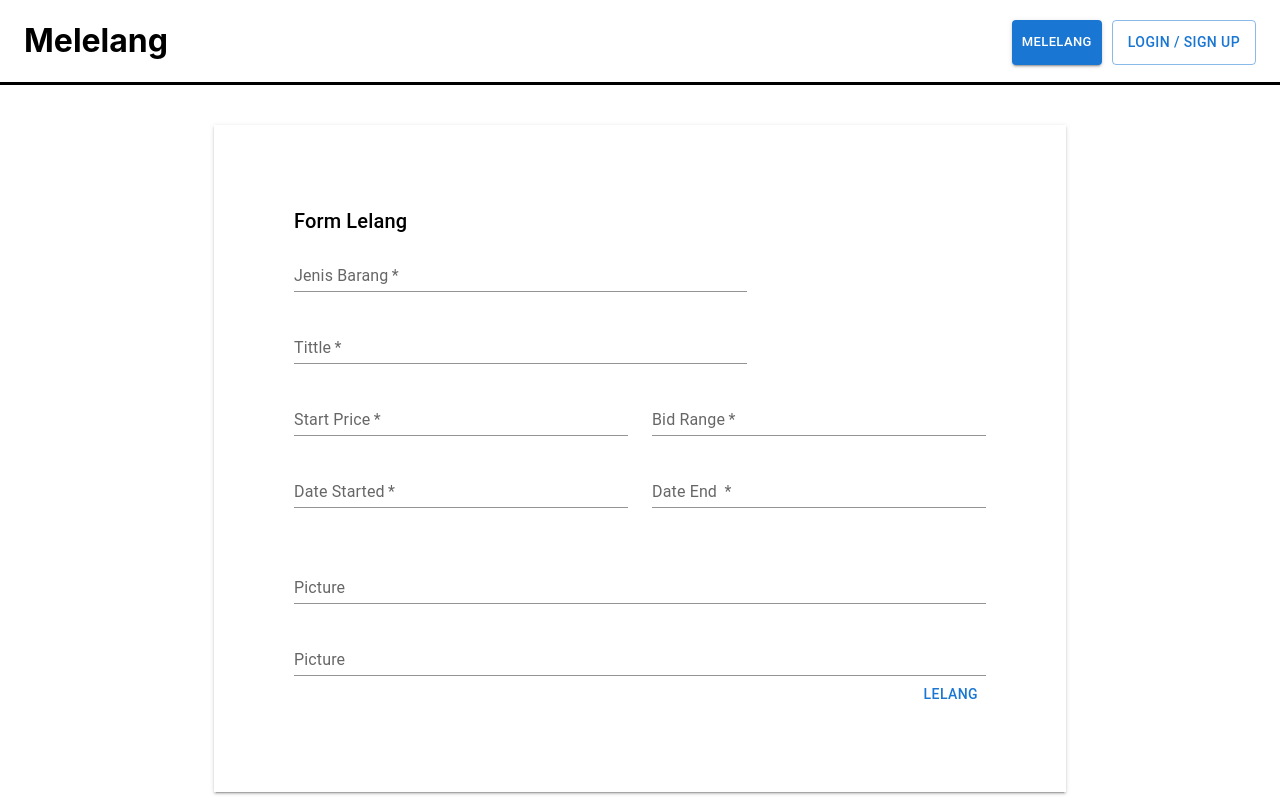
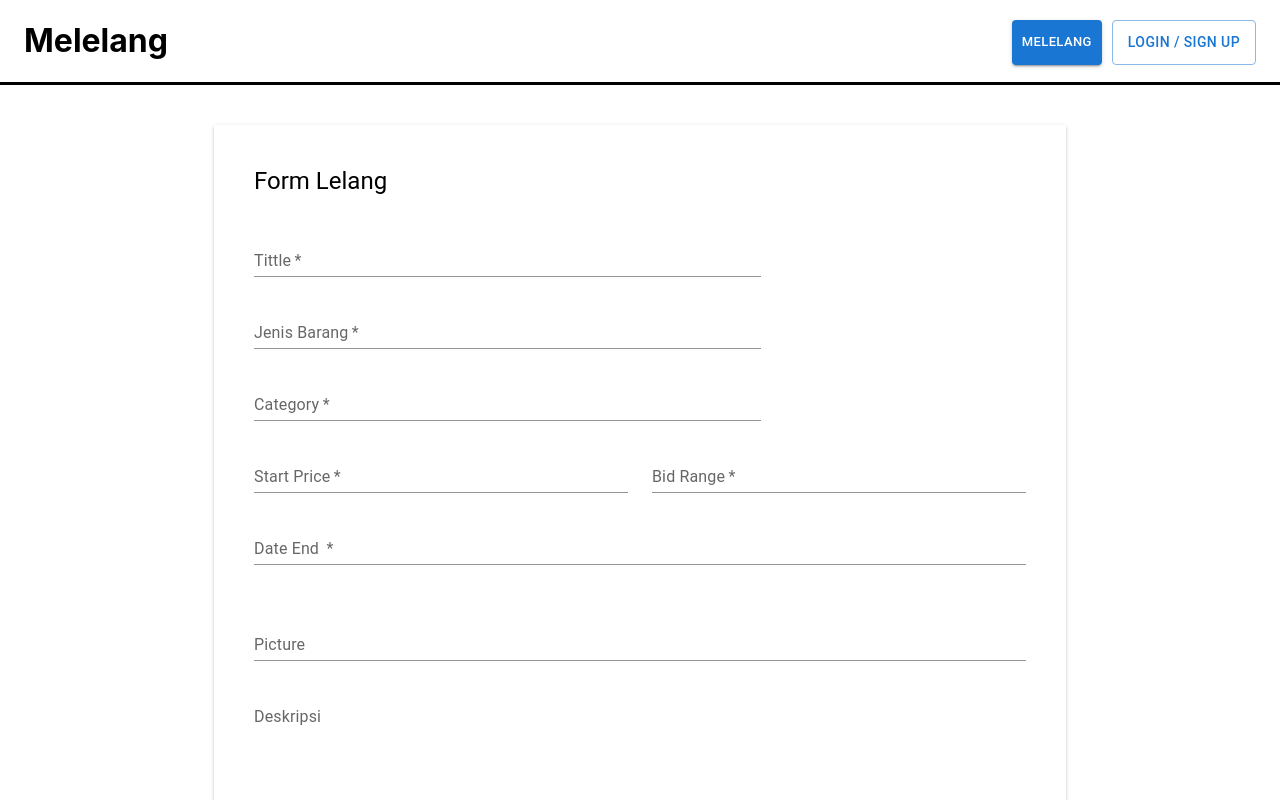
Before and after one commit to hanifryanas/finalprojectFE, a React (Create React App) app: page /formLelangPage in a window 1280 px wide. Shown: the top 800 px of the page. Built offline with nearby package versions, Linux system fonts and the light colour scheme.

Commit message:
update form melelang

```diff
--- a/src/components/bidding/ActionAreaBid.js
+++ b/src/components/bidding/ActionAreaBid.js
@@ -4,14 +4,14 @@ import { Button, IconButton, Paper } from '@mui/material';
 
 
 const ActionAreaBid = () => {
-    const [lastPrice, setLatsPrice] = useState(15000000)
+    const [lastPrice, setLatsPrice] = useState(100000)
 
 
     return (
 
         <Paper sx={{ p: 3 }}>
-            <Typography component="h2" variant="h5" >
-                Bid Price:
+            <Typography component="h2" variant="h6" >
+                Bid Range:
             </Typography>
             <div style={{ display: "flex", justifyContent: "space-between" }}>
                 <Typography component="p" variant="h4" sx={{ mb: 2 }}>
@@ -19,8 +19,9 @@ const ActionAreaBid = () => {
 
                 </Typography>
                 <div>
+                    <IconButton>-</IconButton>
                     <IconButton>+</IconButton>
-                    <IconButton>-</IconButton>
+
                 </div>
             </div>
             <Button variant="contained" size='large' fullWidth>
--- a/src/components/form/FormLelang.js
+++ b/src/components/form/FormLelang.js
@@ -31,12 +31,23 @@ const FormLelang = () => {
   return (
     <Box sx={{
       boxShadow: 2,
-      padding: 10,
+      padding: 5,
     }}>
-      <Typography variant="h6" gutterBottom>
+      <Typography variant="h5" gutterBottom sx={{ mb: 4 }}>
         Form Lelang
       </Typography>
       <Grid container spacing={3} onSubmit={handleSubmit}>
+        <Grid item xs={12} sm={8}>
+          <TextField
+            required
+            id="Tittle"
+            name="Tittle"
+            label="Tittle"
+            fullWidth
+            autoComplete="family-name"
+            variant="standard"
+          />
+        </Grid>
         <Grid item xs={12} sm={8}>
           <TextField
             required
@@ -50,14 +61,15 @@ const FormLelang = () => {
         <Grid item xs={12} sm={8}>
           <TextField
             required
-            id="Tittle"
-            name="Tittle"
-            label="Tittle"
+            id="Category"
+            name="Category"
+            label="Category"
             fullWidth
             autoComplete="family-name"
             variant="standard"
           />
         </Grid>
+
         <Grid item xs={12} sm={6}>
           <TextField
             required
@@ -79,17 +91,7 @@ const FormLelang = () => {
             variant="standard"
           />
         </Grid>
-        <Grid item xs={12} sm={6}>
-          <TextField
-            required
-            id="dateStarted"
-            name="dateStarted"
-            label="Date Started"
-            fullWidth
-            variant="standard"
-          />
-        </Grid>
-        <Grid item xs={12} sm={6}>
+        <Grid item xs={12}>
           <TextField
             required
             id="dateEnd"
@@ -114,19 +116,21 @@ const FormLelang = () => {
         </Grid>
         <Grid item xs={12}>
           <TextField
-            id="Picture"
-            name="Picture"
-            label="Picture"
+            id="Deskripsi"
+            name="Deskripsi"
+            label="Deskripsi"
             fullWidth
+            multiline
+            rows={5}
             variant="standard"
           />
         </Grid>
       </Grid>
 
 
-      <Grid container justifyContent="flex-end">
+      <Grid container justifyContent="flex-end" sx={{ mt: 10 }}>
         <Grid item>
-          <Button >Lelang</Button>
+          <Button variant="contained">Lelang</Button>
         </Grid>
       </Grid>
 
```
